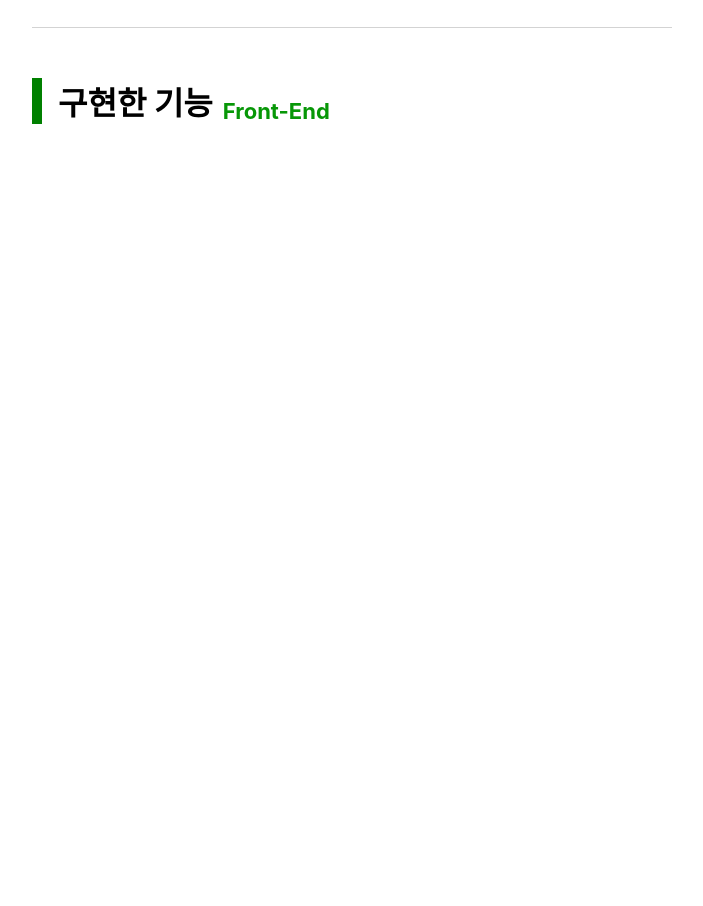
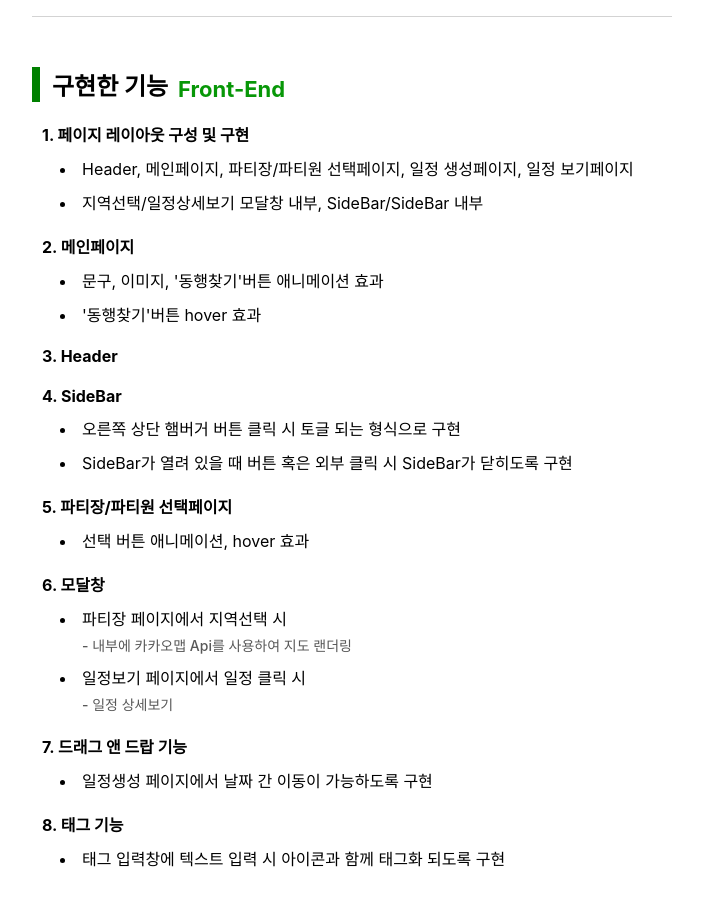
Before and after one commit to heejun8250/Portfolio, a React (Create React App) app in the folder portfolio/: page /tm in a window 1280 px wide. Shown: the part 880-1786 px from the top of the page, without its empty margins (288-991 px from the left). Before the commit the page ends 1089 px from the top, so only its background shows below. Built offline with nearby package versions, Linux system fonts and the light colour scheme.

Commit message:
[추가] TravelMate 구현기능 내용 작성
- 추후 해당 기능 GIF 이미지 추가 예정

```diff
--- a/portfolio/src/components/RollOfTravelMate.jsx
+++ b/portfolio/src/components/RollOfTravelMate.jsx
@@ -5,16 +5,53 @@ const RollOfTravelMate = () => {
   return (
     <RollField>
       <TmRollTitleWrap>개요</TmRollTitleWrap>
-      <TmOutlineBox>
+      <TmPjExplainBox>
         <span>광주 인공지능 사관학교 교육을 들으며 진행한 첫 번째 프로젝트입니다.</span>
         <span>여행 수요의 증가와 동행자와의 성향차이로 인한 갈등, 여행을 떠나 새로운 사람과의 만남을 추구하는 여행객이 늘어남에 따라
-          본인의 성향과 많는 동행자를 찾아 즐거운 여행을 할 수 있도록 도움음 주는 플랫폼을 만들어보고자 기획하게 되었습니다.</span>
-      </TmOutlineBox>
+          본인의 성향과 맞는 동행자를 찾아 즐거운 여행을 할 수 있도록 도움을 주는 플랫폼을 만들어보고자 기획하게 되었습니다.</span>
+      </TmPjExplainBox>
       <DivLine/>
-      <TmMyRoleBox>
+      <TmMyRoleTitleBox>
         <TmRollTitleWrap>구현한 기능</TmRollTitleWrap>
         <TmMyRole>Front-End</TmMyRole>
-      </TmMyRoleBox>
+      </TmMyRoleTitleBox>
+      <TmMyRoleExplainBox>
+        <span>1. 페이지 레이아웃 구성 및 구현</span>
+        <li>Header, 메인페이지, 파티장/파티원 선택페이지, 일정 생성페이지, 일정 보기페이지</li>
+        <li>지역선택/일정상세보기 모달창 내부, SideBar/SideBar 내부</li>
+      </TmMyRoleExplainBox>
+      <TmMyRoleExplainBox>
+        <span>2. 메인페이지</span>
+        <li>문구, 이미지, '동행찾기'버튼 애니메이션 효과</li>
+        <li>'동행찾기'버튼 hover 효과</li>
+      </TmMyRoleExplainBox>
+      <TmMyRoleExplainBox>
+        <span>3. Header</span>
+      </TmMyRoleExplainBox>
+      <TmMyRoleExplainBox>
+        <span>4. SideBar</span>
+        <li>오른쪽 상단 햄버거 버튼 클릭 시 토글 되는 형식으로 구현</li>
+        <li>SideBar가 열려 있을 때 버튼 혹은 외부 클릭 시 SideBar가 닫히도록 구현</li>
+      </TmMyRoleExplainBox>
+      <TmMyRoleExplainBox>
+        <span>5. 파티장/파티원 선택페이지</span>
+        <li>선택 버튼 애니메이션, hover 효과</li>
+      </TmMyRoleExplainBox>
+      <TmMyRoleExplainBox>
+        <span>6. 모달창</span>
+        <li>파티장 페이지에서 지역선택 시</li>
+        <span className="explainDetails">- 내부에 카카오맵 Api를 사용하여 지도 랜더링</span>
+        <li>일정보기 페이지에서 일정 클릭 시</li>
+        <span className="explainDetails">- 일정 상세보기</span>
+      </TmMyRoleExplainBox>
+      <TmMyRoleExplainBox>
+        <span>7. 드래그 앤 드랍 기능</span>
+        <li>일정생성 페이지에서 날짜 간 이동이 가능하도록 구현</li>
+      </TmMyRoleExplainBox>
+      <TmMyRoleExplainBox>
+        <span>8. 태그 기능</span>
+        <li>태그 입력창에 텍스트 입력 시 아이콘과 함께 태그화 되도록 구현</li>
+      </TmMyRoleExplainBox>
     </RollField>
   )
 }
@@ -26,19 +63,19 @@ const RollField = styled.div`
   padding-top: 40px;
 `
 
-const TmRollTitleWrap = styled.div`
-  border-left: green solid 10px;
-  padding-left: 16px;
-  font-size: 2rem;
-  font-weight: bold;
-`
-
-const TmMyRoleBox = styled.div`
+const TmMyRoleTitleBox = styled.div`
   display: flex;
   flex-direction: row;
 `
 
-const TmOutlineBox = styled.div`
+const TmRollTitleWrap = styled.div`
+  border-left: green solid 8px;
+  padding-left: 12px;
+  font-size: 1.5rem;
+  font-weight: bold;
+`
+
+const TmPjExplainBox = styled.div`
   margin-top: 20px;
   padding-left: 10px;
   display: flex;
@@ -47,11 +84,28 @@ const TmOutlineBox = styled.div`
 
 const TmMyRole = styled.div`
   color: #079707;
-  font-size: 22px;
+  font-size: 1.375rem;
   font-weight: bold;
   margin-left: 10px;
   display: flex;
   align-items: end;
+`
+
+const TmMyRoleExplainBox = styled(TmPjExplainBox)`
+  span {
+    font-weight: 700;
+  }
+
+  li {
+    margin: 10px 0 0 18px;
+  }
+
+  .explainDetails {
+    font-weight: 500;
+    margin: 5px 0 0 40px;
+    font-size: .875rem;
+    color: rgb(88, 88, 88);
+  }
 `
 
 const DivLine = styled.div`
```
